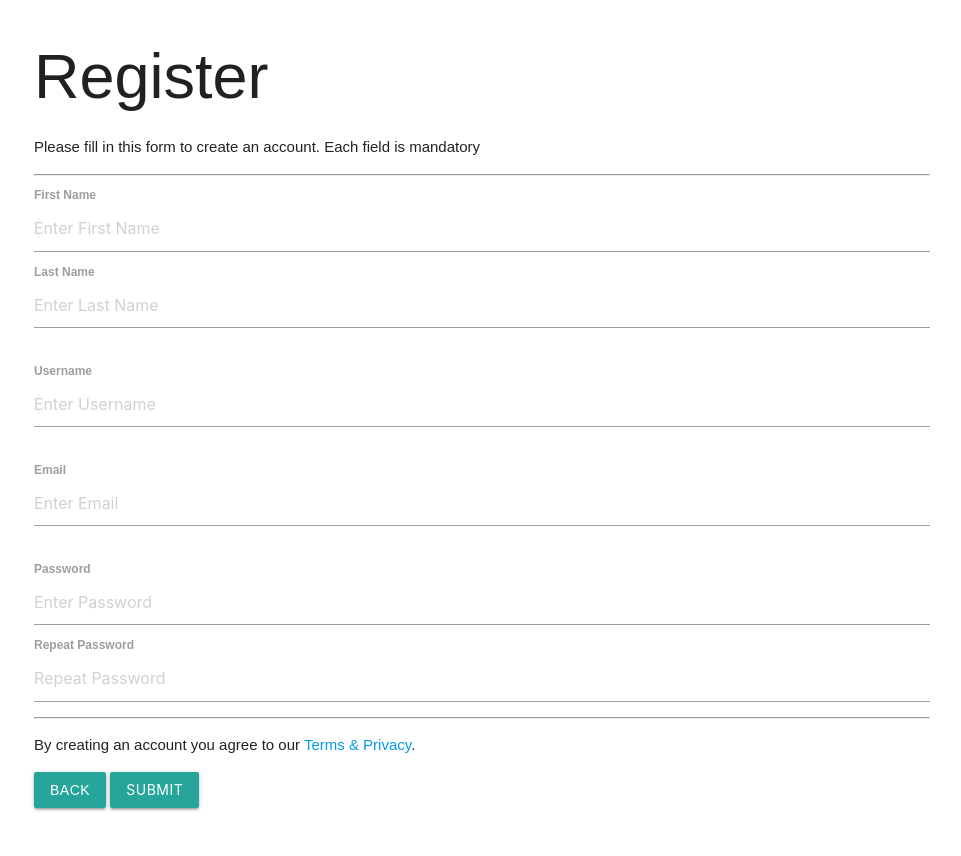
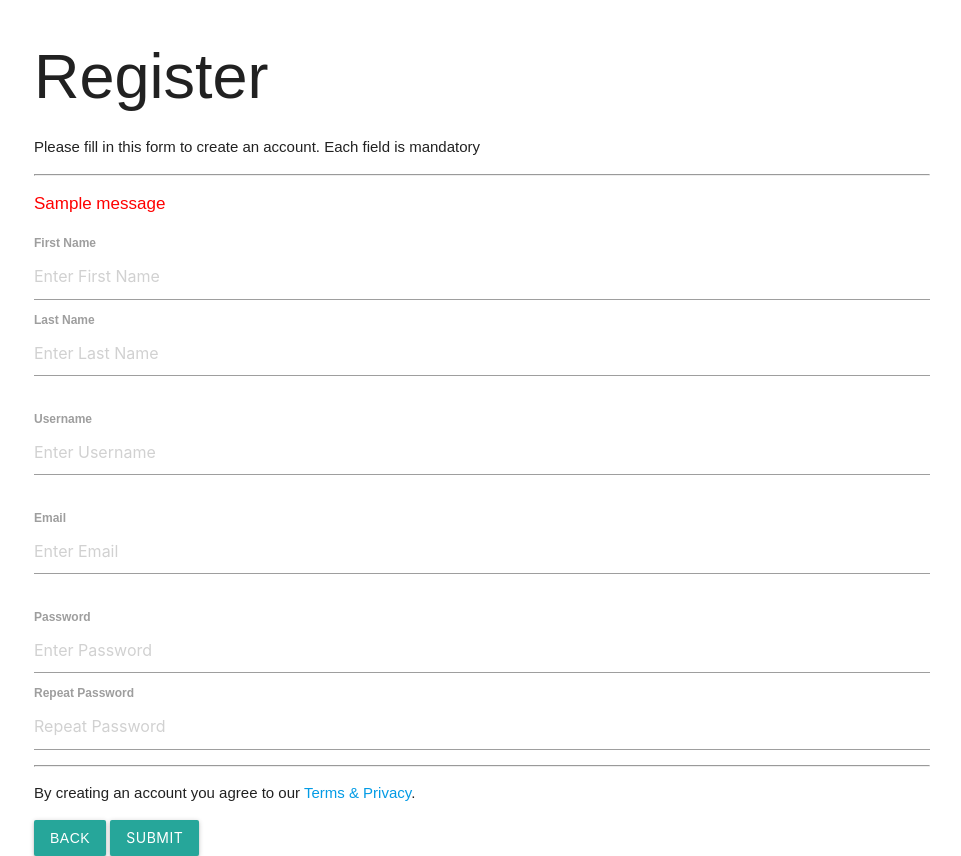
Before and after one commit to Maks-stack/Lean-Ideas, a Django app: page /register in a window 1280 px wide. Shown: the whole page, without its empty margins (158-1119 px from the left). Before the commit the page ends 811 px from the top, so only its background shows below. Run offline with Django 3.2, Linux system fonts and the light colour scheme; tables that the repository leaves empty hold one stand-in row (values such as "Sample post"); one stand-in notice (Sample message) is shown.

Commit message:
Add error messages to template with styling

```diff
--- a/static/css/style.css
+++ b/static/css/style.css
@@ -42,3 +42,8 @@ body{
     background-color: rgba(246, 251, 252, 0.897);
     min-height: 100vh;
 }
+
+.errorMessage{
+    font-size: 17px;
+    color: red;
+}
--- a/templates/register.html
+++ b/templates/register.html
@@ -17,6 +17,13 @@
     <h1>Register</h1>
     <p>Please fill in this form to create an account. Each field is mandatory</p>
     <hr>
+    {% if messages %}
+    <ul>
+      {% for message in messages %}
+        <li class ="errorMessage" >{{ message }} </li>
+      {% endfor %}
+    </ul>
+    {% endif %}
 
     <label for="fname"><b>First Name</b></label>
     <input type="text" placeholder="Enter First Name" name="fname" id="fname" required>
```
